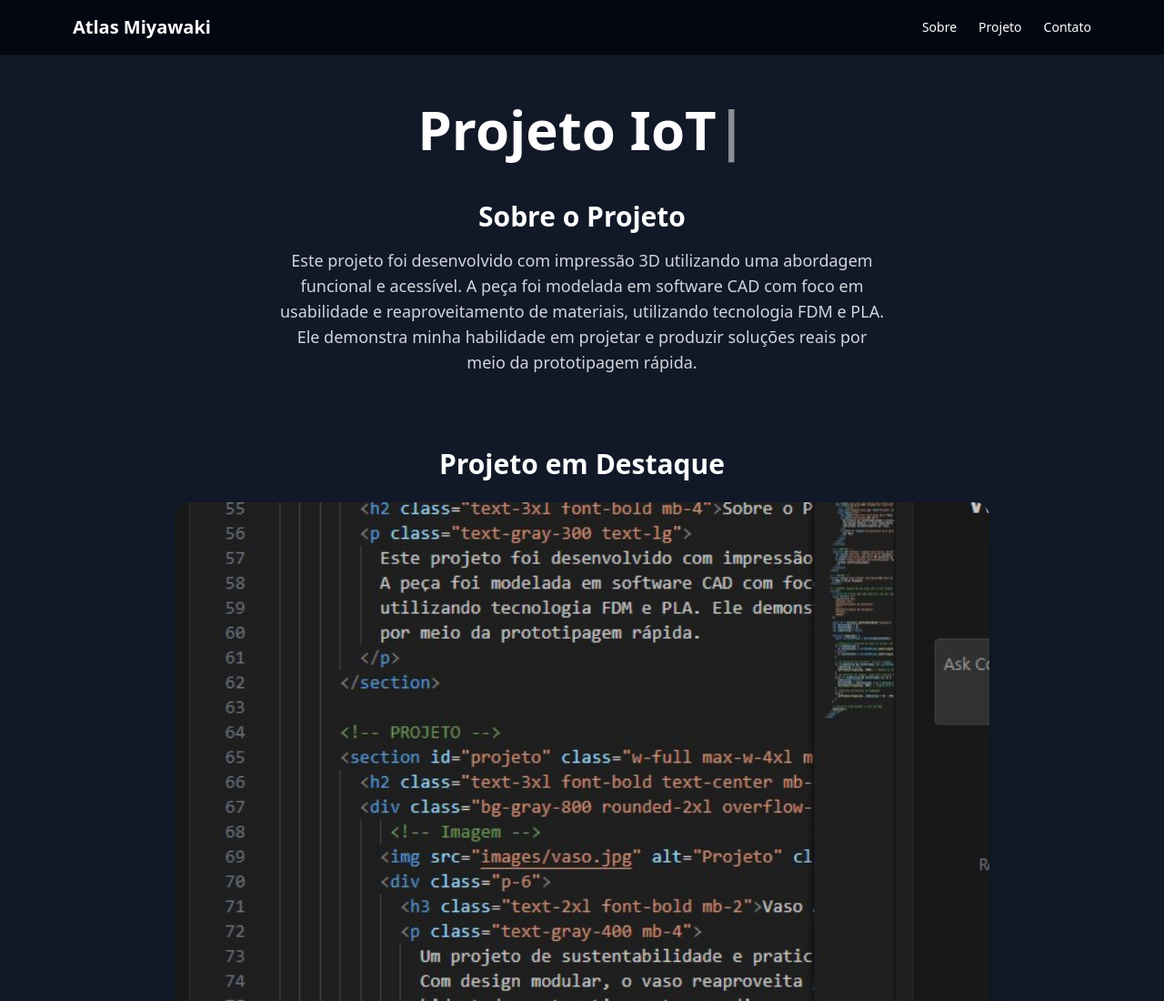
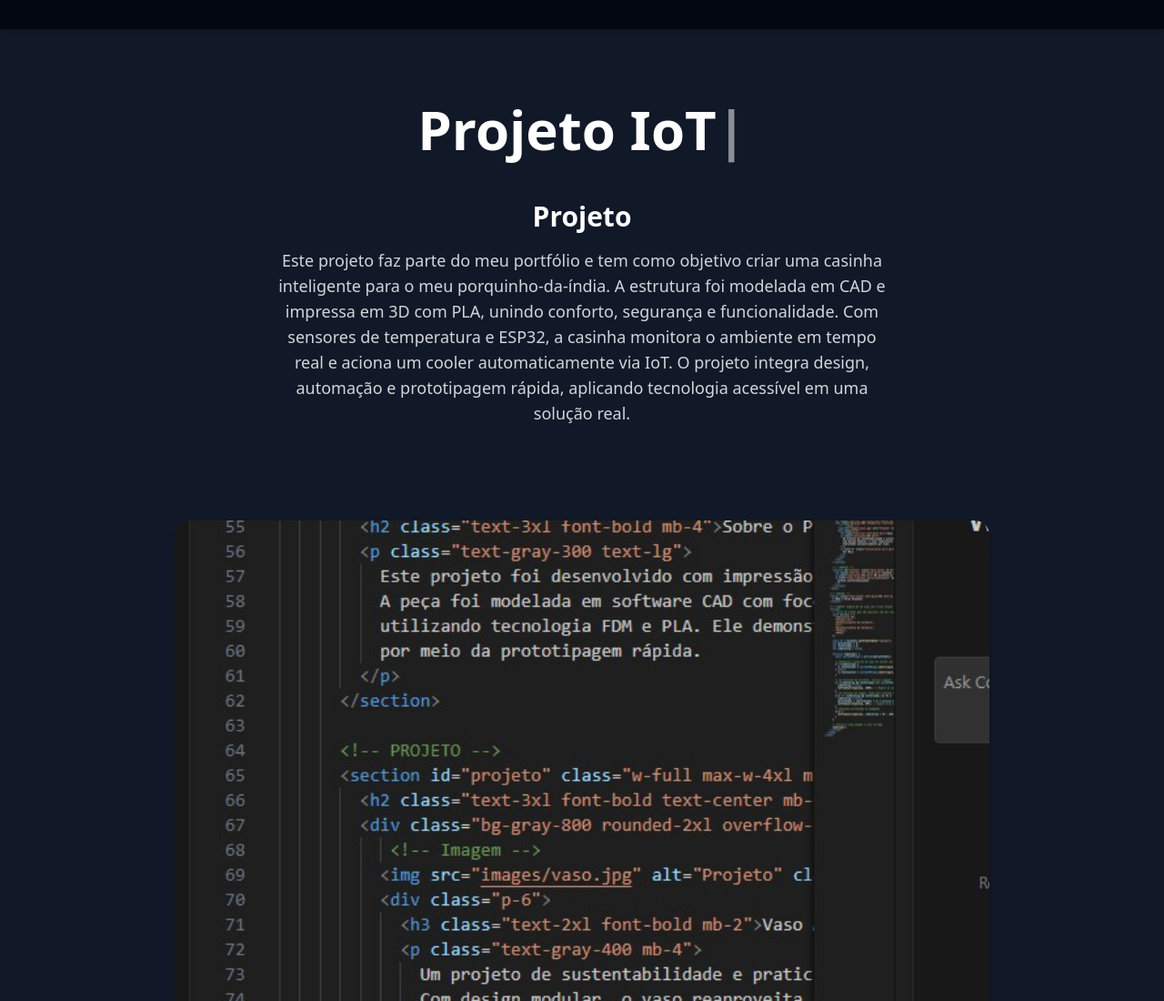
Before and after one commit to bolodeabacaxi/BOLO-PAGE, a plain HTML site: page index.html in a window 1280 px wide. Shown: the top 1100 px of the page at 91% size. Drawn offline with nearby package versions, Linux system fonts and the light colour scheme.

Commit message:
index.html

```diff
--- a/index.html
+++ b/index.html
@@ -3,7 +3,7 @@
   <head>
     <meta charset="UTF-8" />
     <meta name="viewport" content="width=device-width, initial-scale=1.0" />
-    <title>Atlas Miyawaki – Portfólio</title>
+    <title>Portfólio</title>
 
     <!-- Tailwind CSS -->
     <script src="https://cdn.tailwindcss.com"></script>
@@ -31,11 +31,11 @@
     <!-- NAV: Menu fixo no topo -->
     <nav class="bg-gray-950 text-white w-full fixed top-0 left-0 z-50 shadow-md">
       <div class="max-w-6xl mx-auto px-4 py-4 flex justify-between items-center">
-        <h1 class="text-lg md:text-xl font-bold">Atlas Miyawaki</h1>
+         <!--<h1 class="text-lg md:text-xl font-bold">Atlas Miyawaki</h1> > -->
         <ul class="hidden md:flex gap-6 text-sm font-medium">
-          <li><a href="#sobre" class="hover:text-blue-400 transition">Sobre</a></li>
-          <li><a href="#projeto" class="hover:text-blue-400 transition">Projeto</a></li>
-          <li><a href="#contato" class="hover:text-blue-400 transition">Contato</a></li>
+          <li><a href="#sobre" class="hover:text-blue-400 transition"></a></li>
+          <li><a href="#projeto" class="hover:text-blue-400 transition"></a></li>
+          <li><a href="#contato" class="hover:text-blue-400 transition"></a></li>
         </ul>
       </div>
     </nav>
@@ -52,19 +52,21 @@
 
       <!-- SOBRE -->
       <section id="sobre" class="max-w-2xl text-center mb-20">
-        <h2 class="text-3xl font-bold mb-4">Sobre o Projeto</h2>
+        <h2 class="text-3xl font-bold mb-4">Projeto</h2>
         <p class="text-gray-300 text-lg">
-          Este projeto foi desenvolvido com impressão 3D utilizando uma abordagem funcional e acessível.
-          A peça foi modelada em software CAD com foco em usabilidade e reaproveitamento de materiais,
-          utilizando tecnologia FDM e PLA. Ele demonstra minha habilidade em projetar e produzir soluções reais
-          por meio da prototipagem rápida.
+          Este projeto faz parte do meu portfólio e tem como objetivo criar uma casinha inteligente
+          para o meu porquinho-da-índia.
+          A estrutura foi modelada em CAD e impressa em 3D com PLA, unindo conforto, segurança e funcionalidade.
+          Com sensores de temperatura e ESP32, a casinha monitora o ambiente em tempo real e aciona um cooler automaticamente via IoT.
+          O projeto integra design, automação e prototipagem rápida, aplicando tecnologia acessível em uma solução real.
         </p>
       </section>
 
       <!-- PROJETO -->
       <section id="projeto" class="w-full max-w-4xl mb-20">
-        <h2 class="text-3xl font-bold text-center mb-6">Projeto em Destaque</h2>
+        <h2 class="text-3xl font-bold text-center mb-6"></h2>
         <div class="bg-gray-800 rounded-2xl overflow-hidden shadow-xl hover:scale-[1.02] transition">
+           <!-- Imagem -->
           <img src="images/vaso.jpg" alt="Projeto" class="w-full" />
           <div class="p-6">
             <h3 class="text-2xl font-bold mb-2">Vaso Autoirrigável com Garrafa PET</h3>
```
